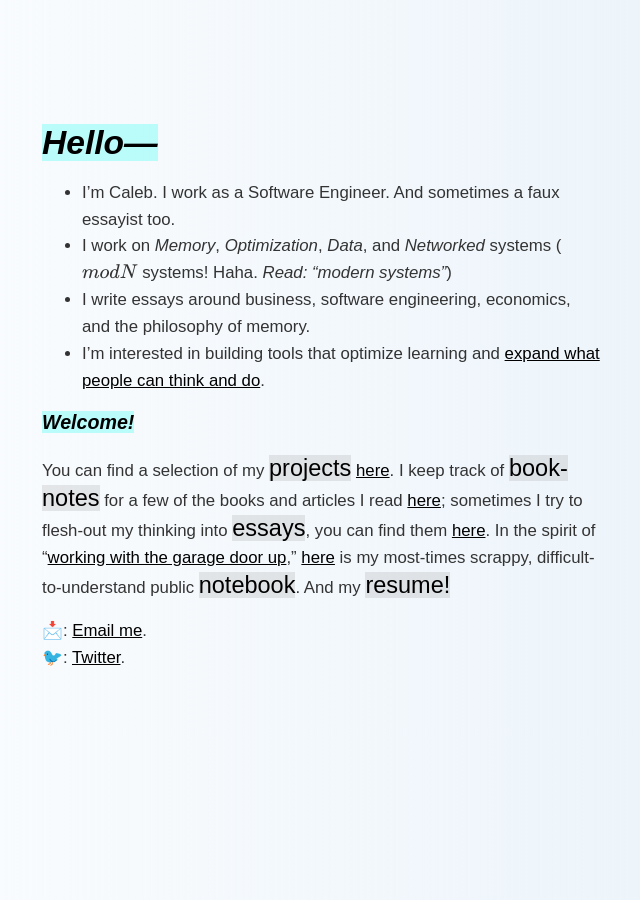
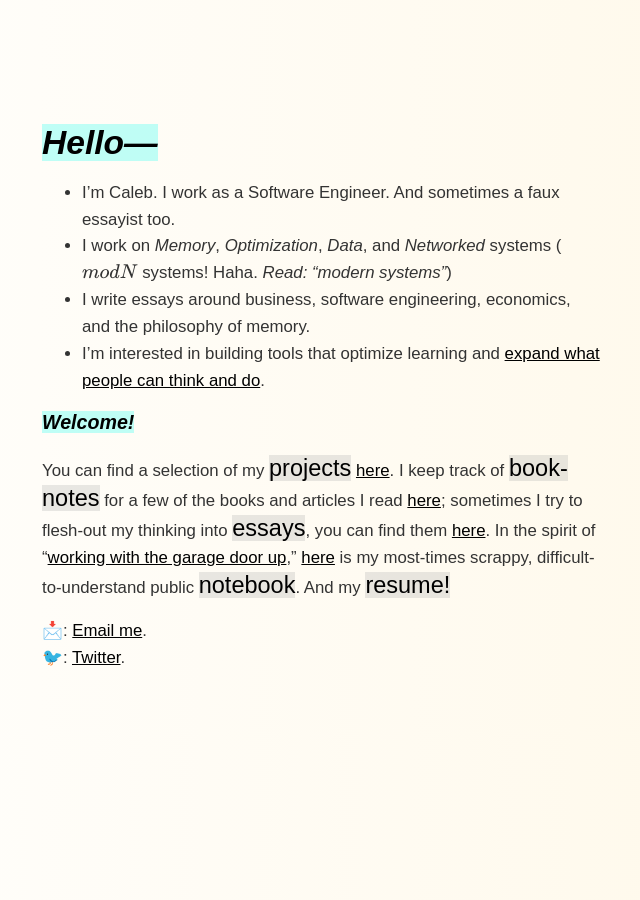
Before and after one commit to dCO2/rococo, a Jekyll site: the page built from index.md, in a window 1280 px wide. Shown: the whole page, without its empty margins (334-974 px from the left). Built offline with Jekyll 4.4.1, drawn with Linux system fonts in a browser that asks for light colours; some web fonts are replaced; formulas are drawn with MathJax 3.

Commit message:
Update styles.css

```diff
--- a/assets/css/styles.css
+++ b/assets/css/styles.css
@@ -15,7 +15,7 @@ body {
     font-family: 'LMRomanDemi10', sans-serif; */
     text-align: left;
     font-size: 14px;
-    background: linear-gradient(to right, rgba(255,255,255,1), rgba(176,209,236,0.3));
+    background: linear-gradient(to right, rgba(255,255,255,1), rgba(255, 248, 231, 1));
 
 
 }
```
